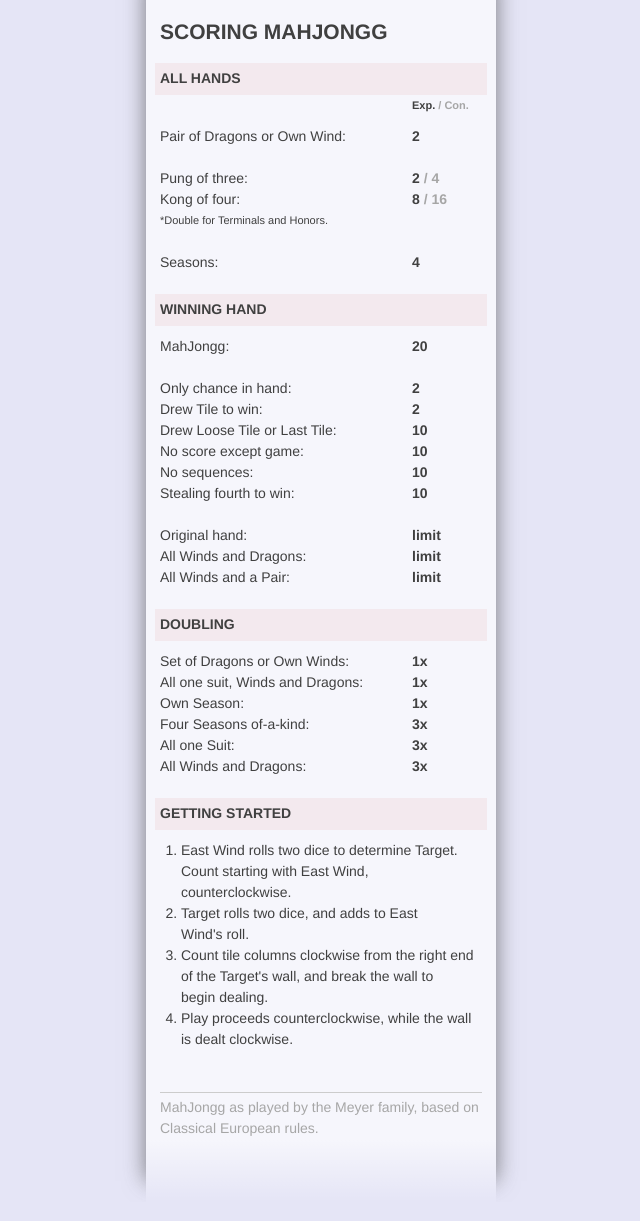
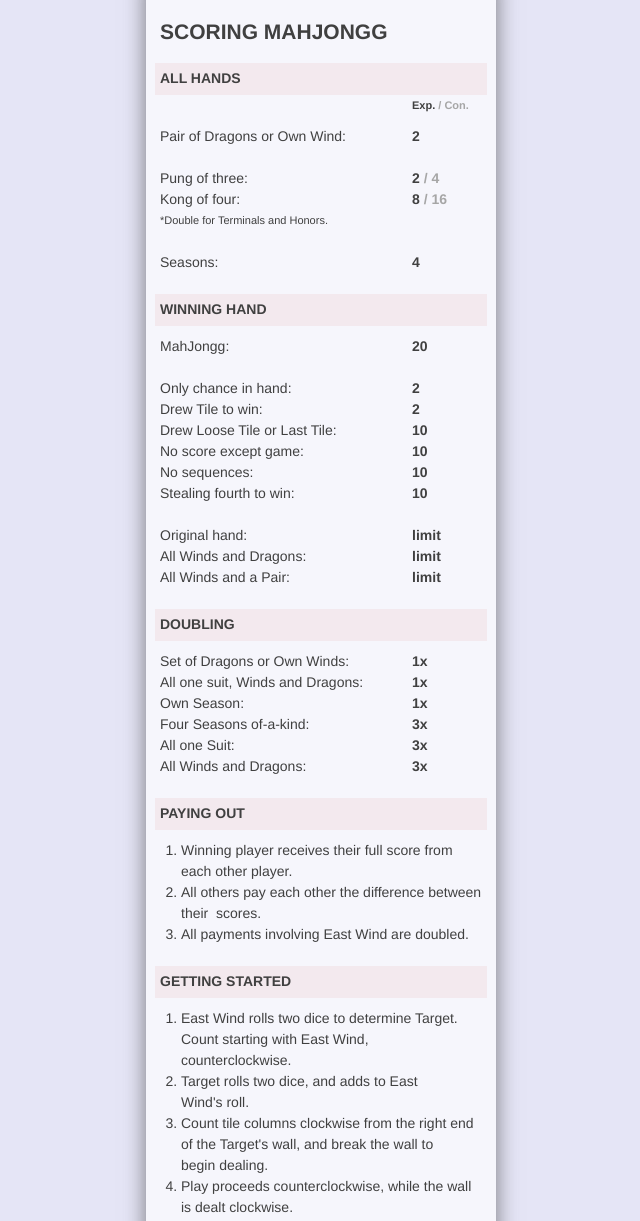
Before and after one commit to oddbird/mahjongg, a plain HTML site: page index.html in a window 1280 px wide. Shown: the top 1221 px of the page, without its empty margins (319-959 px from the left). Drawn offline with Linux system fonts and the light colour scheme.

Commit message:
Added payout summary.

```diff
--- a/index.html
+++ b/index.html
@@ -145,6 +145,17 @@
   </div>
 
   <div>
+  <h2>Paying Out</h2>
+  <ol class="paying">
+    <li>Winning player receives their full score from each
+      other&nbsp;player.</li>
+    <li>All others pay each other the difference between their
+      &nbsp;scores.</li>
+    <li>All payments involving East Wind are&nbsp;doubled.</li>
+  </ol>
+  </div>
+
+  <div>
   <h2>Getting Started</h2>
   <ol class="starting">
     <li>East Wind rolls two dice to determine Target.
```
